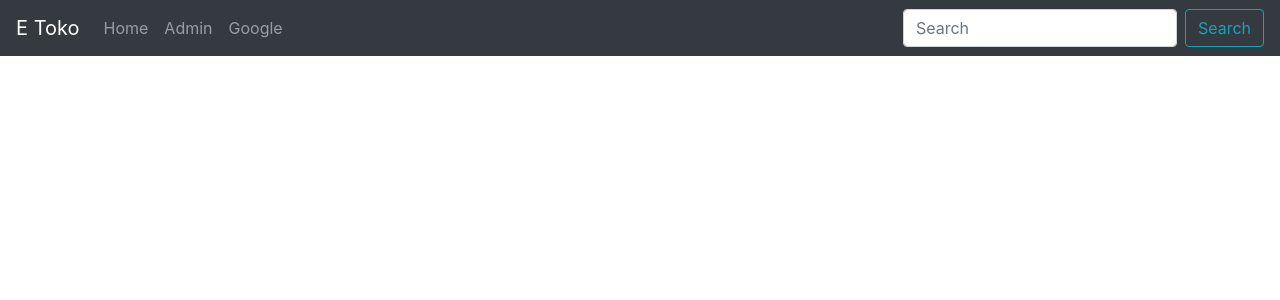
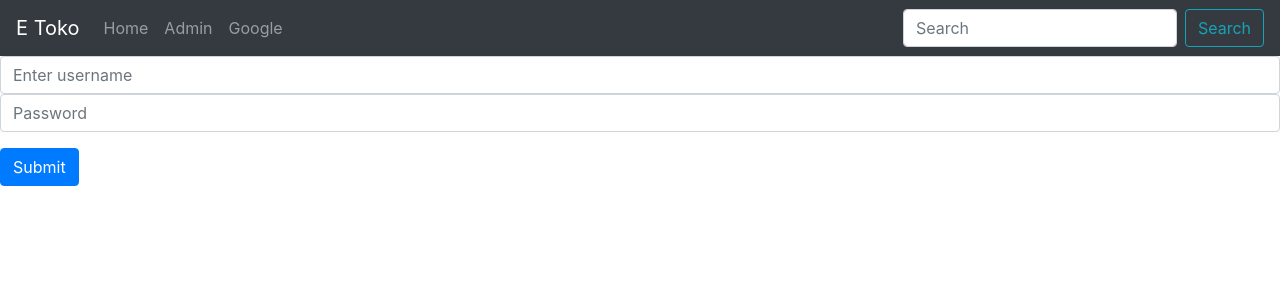
Before and after one commit to setren/ReactJS, a React (Create React App) app: page /login in a window 1280 px wide. Shown: the top 300 px of the page. Built offline with nearby package versions, Linux system fonts and the light colour scheme.

Commit message:
private route

```diff
--- a/src/Admin.js
+++ b/src/Admin.js
@@ -1,12 +1,30 @@
-import * as React from "react";
-import { Admin, Resource } from 'react-admin';
-import { UserList } from './users';
-import jsonServerProvider from 'ra-data-json-server';
+// import * as React from "react";
+// import { Admin, Resource } from 'react-admin';
+// import { UserList } from './users';
+// import jsonServerProvider from 'ra-data-json-server';
 
-const dataProvider = jsonServerProvider('https://jsonplaceholder.typicode.com');
-const App = () => (
-  <Admin dataProvider={dataProvider}>
-    <Resource name="users" list={UserList} />
-  </Admin>
-);
-export default App;
+// const dataProvider = jsonServerProvider('https://jsonplaceholder.typicode.com');
+// const App = () => (
+//   <Admin dataProvider={dataProvider}>
+//     <Resource name="users" list={UserList} />
+//   </Admin>
+// );
+// export default App;
+
+import { Component } from "react";
+
+class Admin extends Component {
+  onSubmit(e) {
+    e.preventDefault()
+    localStorage.setItem('token', e.target[0].value)
+    console.log(e.target[0].value)
+    console.log(e.target[1].value)
+  }
+  render() {
+    return (
+      <div>halaman admin</div>
+    )
+  }
+}
+
+export default Admin
--- a/src/Login.js
+++ b/src/Login.js
@@ -1,10 +1,28 @@
 import { Component } from "react";
+import { Form, Button } from "react-bootstrap";
 
 class Login extends Component {
+  onSubmit(e) {
+    e.preventDefault()
+    if (e.target[0].value === 'izul' && e.target[1].value === 'izul') {
+      localStorage.setItem('token', '1i2y36i71g2h3ki127t3yi12lujn3i1u23')
+      this.props.history.push('/admin')
+    } else {
+      alert('user/pass salah!')
+    }
+  }
   render() {
+    console.log(this.props.history)
     return (
-      <div></div>
-    )
+      <Form onSubmit={(e) => this.onSubmit(e)}>
+        <Form.Group>
+          <Form.Control type="text" placeholder="Enter username" />
+          <Form.Control type="password" placeholder="Password" />
+        </Form.Group>
+        <Button variant="primary" type="submit">
+          Submit
+        </Button>
+      </Form>)
   }
 }
 
--- a/src/Routing.js
+++ b/src/Routing.js
@@ -1,16 +1,48 @@
-import React, { Component } from "react";
+import React, { } from "react";
 import {
-  BrowserRouter as Router,
+  Router,
   Switch,
   Route,
+  Redirect
 } from "react-router-dom";
+import { createBrowserHistory } from "history";
 import Home from "./Toko";
 import { Row, Col, Navbar, Nav, Form, FormControl, Button } from "react-bootstrap";
 import Login from "./Login";
+import Admin from "./Admin";
+
+// titik dua didalam deconstructor adalah alias
+const HarusLogin = ({ capo: Capo, ...props }) => {
+  const token = localStorage.getItem
+  return (
+    <Route {...props} render={props2 => (
+      token ?
+        props.path === '/login' ? <Redirect to="/admin" />
+          : <Capo {...props2} />
+        : <Redirect to="/login" />
+    )} />
+  );
+};
+
+// class HarusLogin extends Component {
+//   state = {}
+//   render() {
+//     const { capo: Capo, } = this.props
+//     const token = localStorage.getItem
+//     return (
+//       <Route {...this.props} render={props2 => (
+//         token ?
+//           path == '/login' ? <Redirect to="/admin" />
+//             : <Capo {...props2} />
+//           : <Redirect to="/login" />
+//       )} />
+//     );
+//   }
+// }
 
 export default function Routing() {
   return (
-    <Router>
+    <Router history={createBrowserHistory()}>
       <Row>
         <Col>
           <Navbar bg="dark" variant="dark">
@@ -28,12 +60,10 @@ export default function Routing() {
         </Col>
       </Row>
       <Switch>
-        <Route exact path="/">
-          <Home />
-        </Route>
-        <Route path="/admin">
-          <Login />
-        </Route>
+        <Route exact path="/" component={Home} />
+        {/* <Route exact path="/" ><Home/></Route> */}
+        <HarusLogin path="/login" component={Login} />
+        <HarusLogin path="/admin" capo={Admin} />
       </Switch>
     </Router >
   );
--- a/src/Toko.js
+++ b/src/Toko.js
@@ -166,6 +166,7 @@ class Home extends Component {
   }
 
   render() {
+    console.log(this.props)
     return (
       <Container fluid>
         <Row>
--- a/src/index.js
+++ b/src/index.js
@@ -2,7 +2,7 @@ import React from 'react';
 import ReactDOM from 'react-dom';
 import Routing from './Routing';
 import './index.css';
-import App from './App';
+// import App from './App';
 import reportWebVitals from './reportWebVitals';
 // import Home from './Toko';
 
```
Also changed, not shown: 1 other file (tests, documents, lock files or other folders).
